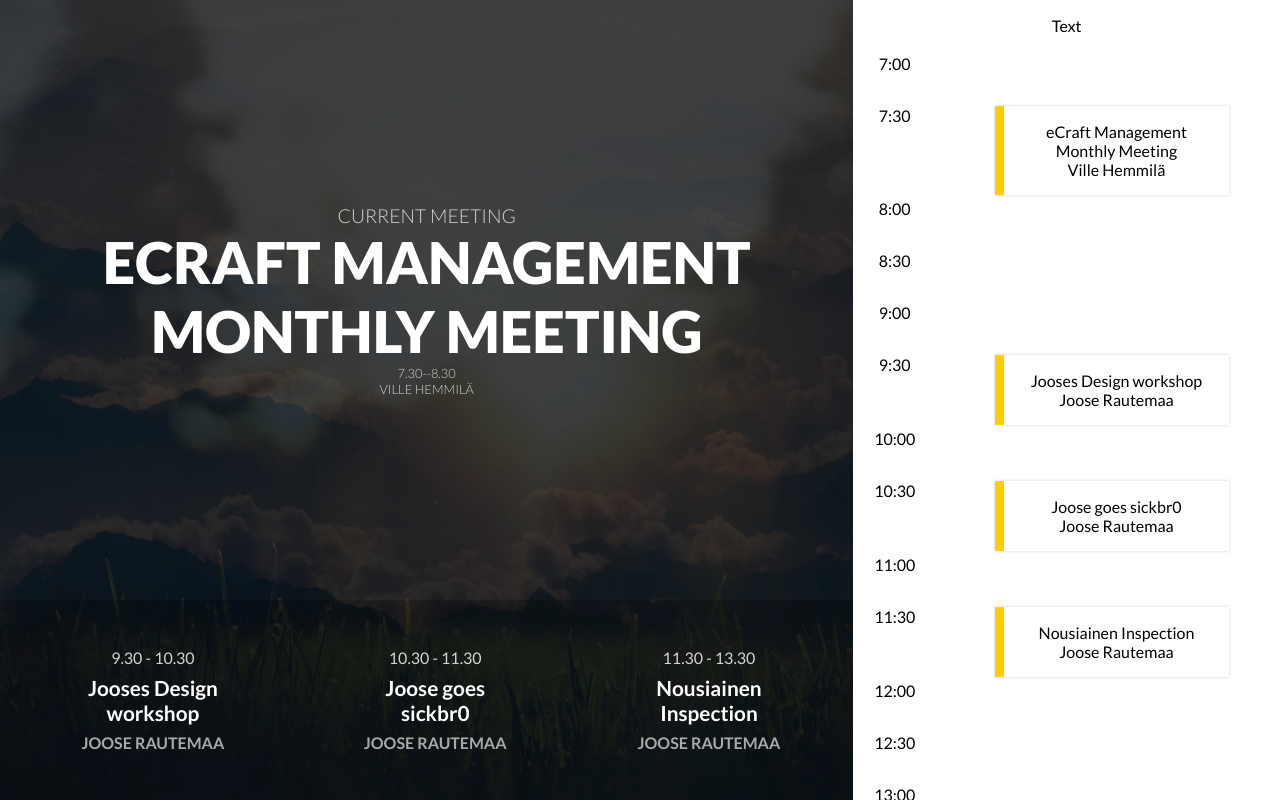
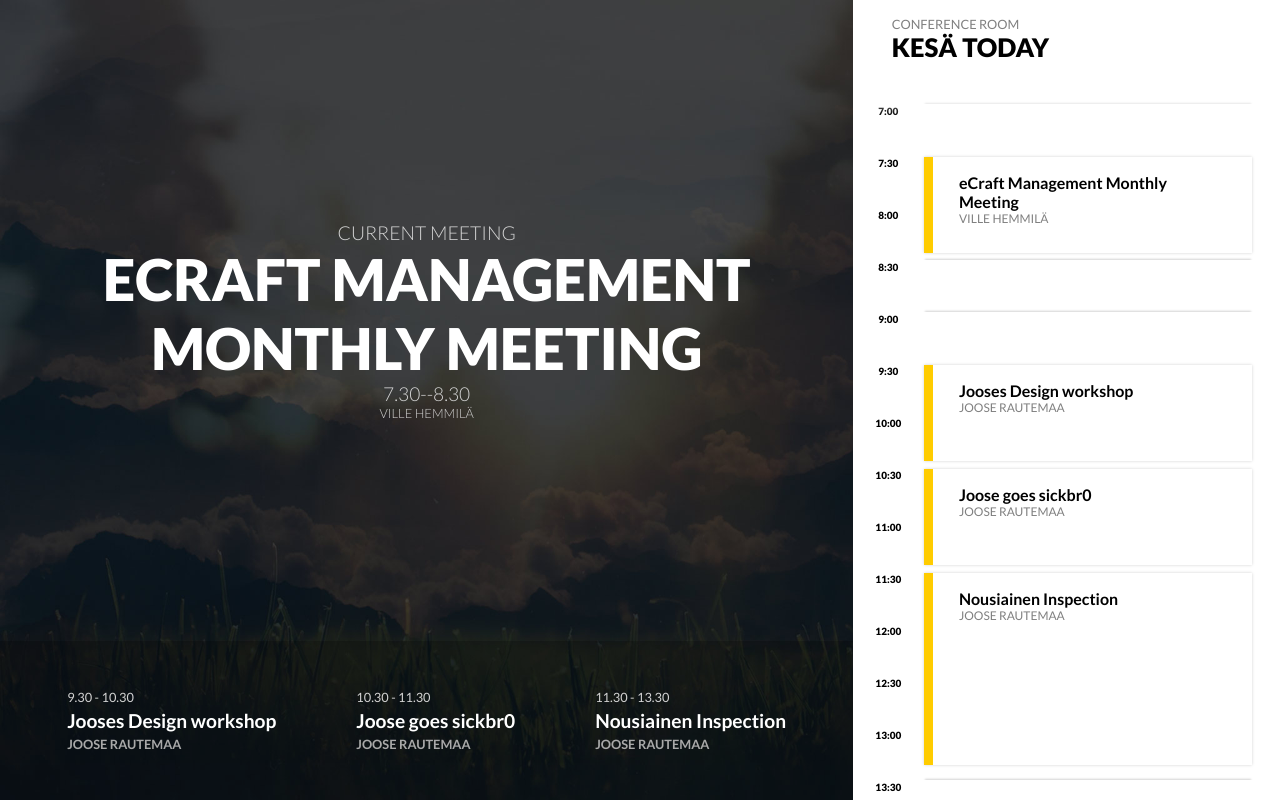
Before and after one commit to Hiridur/infotaulu, a React (Create React App) app: page / in a window 1280 px wide. Built offline with nearby package versions, Linux system fonts and the light colour scheme; data requests are answered from the project's data file.

Commit message:
Finished calendar and fixed styling & scaling

```diff
--- a/src/App.js
+++ b/src/App.js
@@ -1,7 +1,7 @@
 import { useEffect, useState } from 'react';
 import axios from 'axios'
 import Left from './components/Left';
-import Right from './components/Right';
+import CalendarContainer from './components/CalendarContainer';
 import './styles/app.css';
 
 /* const SaveData = () => {
@@ -51,7 +51,7 @@
         //<MeetingContext.Provider value={meetings}>
         <div className="main">
             <Left meetings={meetings}/>
-            <Right meetings={meetings}/>
+            <CalendarContainer meetings={meetings}/>
         </div>
         //</MeetingContext.Provider>
     );
--- a/src/components/Calendar.js
+++ b/src/components/Calendar.js
@@ -3,7 +3,11 @@
 import '../styles/calendar.scss';
 
 const CalendarItem = (props) => (
-    <div className='calendar-item' onClick={() => props.setSelected(props.meeting)}>
+    <div
+        className='calendar-item'
+        onClick={() => props.setSelected(props.meeting)}
+        style={{height: (props.duration-1)*6+2+'vh'}}
+    >
         <div className='calendar-item-title'>{props.meeting?.subject}</div>
         <div className='calendar-item-organizer'>{props.meeting?.organizer}</div>
     </div>
@@ -18,72 +22,62 @@
         date.getMonth() === currentDay.getMonth() &&
         date.getDate() === currentDay.getDate()
 }
+const meetingDuration = (meeting) => {
+    if (!meeting) return 1
+    const startTime = new Date(meeting.startTime);
+    const endTime = new Date(meeting.endTime);
+    return (endTime-startTime)/(1000*60*30); // meeting duration in half hours
+}
 
 const Calendar = (props) => {
-    //const [selected, setSelected] = useState();
     const {meetings, setSelected} = props;
 
-    /*if (selected) return (
-        <div className='right'>
-            <Reservation meeting={selected} goBack={() => setSelected()}/>
-        </div>
-    )*/
     const todaysMeetings = meetings?.filter((meeting) => (isCurrentDay(meeting)))
     console.log('isCurrentDay list',todaysMeetings);
     let cur = false;
 
     return <table className='reservation-calendar'>
-        <tbody>
-            {
-                Array.apply(null, {length: 20}).map((_, i)=>{
+        <tbody> {
+            Array.apply(null, {length: 23}).map((_, i)=>{
                 const hours = Math.floor(i/2+7);
                 const minutes = (i%2?'30':'00');
                 const currentMeeting = todaysMeetings?.find(
                     (meeting) => {
-                            const date = new Date(meeting.startTime);
-                            console.log('klo event',date.getHours(),hours, date.getMinutes(), minutes, minutes -(-30), date);
+                        const startTime = new Date(meeting.startTime);
+                        const endTime = new Date(meeting.endTime);
+                        console.log('klo event',startTime.getHours(),
+                            hours, startTime.getMinutes(), minutes, minutes -(-30),
+                            startTime, endTime, (endTime-startTime)/(1000*60*30));
 
                         return (
-                                date.getHours() === hours &&
-                                date.getMinutes() >= minutes &&
-                                date.getMinutes() < minutes-(-30)
+                            startTime.getHours() === hours &&
+                            startTime.getMinutes() >= minutes &&
+                            startTime.getMinutes() < minutes-(-30)
                         )
                     }
                 )
                 console.log('found',currentMeeting);
                 cur = !!currentMeeting;
 
-                    return <tr>
+                const duration = meetingDuration(currentMeeting);
+
+                return <tr className='calendar-row'>
                     <td className='time-column'>{hours + ':' + minutes}</td>
-                        <td className='event-column'>
-                            {currentMeeting &&
+                    {currentMeeting
+                        ? <td className='event-column' rowSpan={duration}>
                             <CalendarItem
                                 setSelected={
                                     (meeting) => setSelected(meeting)
                                 }
                                 meeting={currentMeeting}
-                            />}
+                                duration={duration}
+                            />
                         </td>
+                        : <td className='event-column empty'></td>
+                    }
                 </tr>
             })
-            }
-        <tr>
-            <td>a</td>
-            <td rowspan='2' colspan='2'>a</td>
-            <td>a</td>
-        </tr>
-        <tr>
-            <td>a</td>
-            <td>a</td>
-            <td>a</td>
-            <td>a</td>
-        </tr>
-        <tr>
-            <td>a</td>
-            <td>a</td>
-            <td>a</td>
-            <td>a</td>
-        </tr></tbody>
+        }</tbody>
     </table>
 }
 
--- /dev/null
+++ b/src/components/CalendarContainer.js
@@ -0,0 +1,37 @@
+import { useState } from 'react';
+import Reservation from './Reservation';
+import '../styles/calendarContainer.scss';
+import Calendar from './Calendar';
+
+const isCurrentDay = (meeting) => {
+    const date = new Date(meeting?.startTime);
+    const currentDay = new Date('2018-03-03T10:30:00');
+    console.log('dates',date,currentDay);
+
+
+    return date.getFullYear() === currentDay.getFullYear() &&
+        date.getMonth() === currentDay.getMonth() &&
+        date.getDate() === currentDay.getDate()
+}
+
+const CalendarContainer = ({...rest}) => {
+    const [selected, setSelected] = useState();
+
+    if (selected) return (
+        <div className='calendar-container'>
+            <Reservation meeting={selected} goBack={() => setSelected()}/>
+        </div>
+    )
+
+    return (
+        <div className='calendar-container'>
+            <div className='calendar-title'>
+                <div className='calendar-title-room'>Conference room</div>
+                <div className='calendar-title-today'>Kesä Today</div>
+            </div>
+            <Calendar {...rest} setSelected={setSelected}/>
+        </div>
+    )
+}
+
+export default CalendarContainer;
--- a/src/components/Right.js
+++ /dev/null
@@ -1,50 +0,0 @@
-import { useState } from 'react';
-import Reservation from './Reservation';
-import '../styles/right.scss';
-import Calendar from './Calendar';
-
-const CalendarItem = (props) => (
-    <div className='calendar-item' onClick={() => props.setSelected(props.meeting)}>
-        <div className='calendar-item-title'>{props.meeting?.subject}</div>
-        <div className='calendar-item-organizer'>{props.meeting?.organizer}</div>
-    </div>
-)
-
-const isCurrentDay = (meeting) => {
-    const date = new Date(meeting?.startTime);
-    const currentDay = new Date('2018-03-03T10:30:00');
-    console.log('dates',date,currentDay);
-
-
-    return date.getFullYear() === currentDay.getFullYear() &&
-        date.getMonth() === currentDay.getMonth() &&
-        date.getDate() === currentDay.getDate()
-}
-
-const Right = (props) => {
-    const [selected, setSelected] = useState();
-    const {meetings} = props;
-
-    if (selected) return (
-        <div className='right'>
-            <Reservation meeting={selected} goBack={() => setSelected()}/>
-        </div>
-    )
-    const todaysMeetings = meetings?.filter((meeting) => (isCurrentDay(meeting)))
-
-    return (
-        <div className='right'>
-            <p>Text</p>
-            <Calendar meetings={meetings} setSelected={setSelected}/>
-            {props.meetings?.map((meeting,i)=>(
-                <CalendarItem
-                    setSelected={(meeting) => setSelected(meeting)}
-                    meeting={meeting}
-                    key={i}
-                />
-            ))}
-        </div>
-    )
-}
-
-export default Right;
--- a/src/styles/app.css
+++ b/src/styles/app.css
@@ -1,5 +1,5 @@
 .main {
-  text-align: center;
+  text-align: left;
   display: flex;
   height: 100vh;
 }
--- a/src/styles/calendar.scss
+++ b/src/styles/calendar.scss
@@ -1,19 +1,38 @@
 @import "common";
 
 .reservation-calendar {
-    .calendar-item {
-        box-shadow: 0px 0px 3px lightgrey;
-        padding: 2vh 2vw;
-        margin-left: 20%;
-        border-left: $yellow 0.75vw solid;
+    padding-right: 5%;
+    .calendar-row {
     }
-    width: 100%;
     .time-column {
-        width: 6vw;
+        width: 5vw;
         height: 6vh;
         vertical-align: text-top;
+        text-align: center;
+        font-size: 1.25vh;
+        font-weight: 900;
     }
     .event-column {
-        width: initial;
+        vertical-align: top;
+        //border-bottom: 1px gray solid;
+        //box-shadow: 0px 0px 3px lightgrey;
+        &.empty {
+            box-shadow: 0 -3px 2px -2px lightgray;
+        }
+        .calendar-item {
+            box-shadow: 0 0 3px lightgrey;
+            padding: 2vh 2vw;
+            border-left: $yellow 0.75vw solid;
+            &-title {
+                font-size: 2vh;
+                font-weight: 700;
+            }
+            &-organizer {
+                font-size: 1.5vh;
+                line-height: 2vh;
+                color: gray;
+                text-transform: uppercase;
+            }
+        }
     }
 }
--- /dev/null
+++ b/src/styles/calendarContainer.scss
@@ -0,0 +1,34 @@
+@import "common";
+
+.calendar-container {
+    flex: 1;
+    overflow: auto;
+    .calendar-title {
+        position: sticky;
+        position: -webkit-sticky;
+        top: 0px;
+        background-color: white;
+        padding: 2vh 3vw;
+        text-transform: uppercase;
+        box-shadow: 0 2vh 2vh 1vh white;
+        margin-bottom: 3vh;
+        .calendar-title-room {
+            color: gray;
+            font-size: 1vw;
+            font-weight: 400;
+        }
+        .calendar-title-today {
+            font-size: 2vw;
+            font-weight: 900;
+        }
+    }
+
+    /* Hide scrollbar for Chrome, Safari and Opera */
+    &::-webkit-scrollbar {
+        display: none;
+    }
+    /* Hide scrollbar for IE, Edge and Firefox */
+    -ms-overflow-style: none;  /* IE and Edge */
+    scrollbar-width: none;  /* Firefox */
+
+}
--- a/src/styles/right.scss
+++ /dev/null
@@ -1,20 +0,0 @@
-@import "common";
-
-.right {
-    flex: 1;
-    overflow: auto;
-    .room-title {
-        position: sticky;
-        position: -webkit-sticky;
-        top: 0px;
-    }
-
-    /* Hide scrollbar for Chrome, Safari and Opera */
-    &::-webkit-scrollbar {
-        display: none;
-    }
-    /* Hide scrollbar for IE, Edge and Firefox */
-    -ms-overflow-style: none;  /* IE and Edge */
-    scrollbar-width: none;  /* Firefox */
-
-}
--- a/src/styles/titleWrapper.scss
+++ b/src/styles/titleWrapper.scss
@@ -1,17 +1,21 @@
 .title-wrapper {
     text-transform: uppercase;
-    .ongoing-text {
-        font-size: 1.5vw;
-        font-weight: 300;
-        color:lightgray;
-    }
+    text-align: center;
     .ongoing-title {
         font-size: 4.5vw;
         font-weight: 900;
     }
-    .ongoing-organizer, .ongoing-time {
-        font-size: 1vw;
+    .ongoing-text, .ongoing-time, .ongoing-organizer {
         font-weight: 300;
         color:lightgray;
     }
+    .ongoing-text {
+        font-size: 1.5vw;
+    }
+    .ongoing-organizer {
+        font-size: 1vw;
+    }
+    .ongoing-time {
+        font-size: 1.5vw;
+    }
 }
--- a/src/styles/upcoming.scss
+++ b/src/styles/upcoming.scss
@@ -3,20 +3,22 @@
     display: flex;
     justify-content: space-evenly;
     .upcoming-item {
-        padding: 6vh;
+        padding: 6vh 1vw;
         display: inline-block;
         &-time {
             color: lightgray;
+            font-size: 1vw;
         }
         &-title {
             font-weight: 700;
-            font-size: 1.3rem;
-            padding:0.5rem;
+            font-size: 1.5vw;
+            padding: 0.5vh 0;
         }
         &-organizer {
             color: darkgray;
             text-transform: uppercase;
             font-weight: 700;
+            font-size: 1vw;
         }
     }
 }
```
Also changed, not shown: src/components/Reservation.js (+9 -7 lines), src/styles/reservation.scss (+16 -17 lines). Lines whose indentation alone changed are shown as unchanged.
